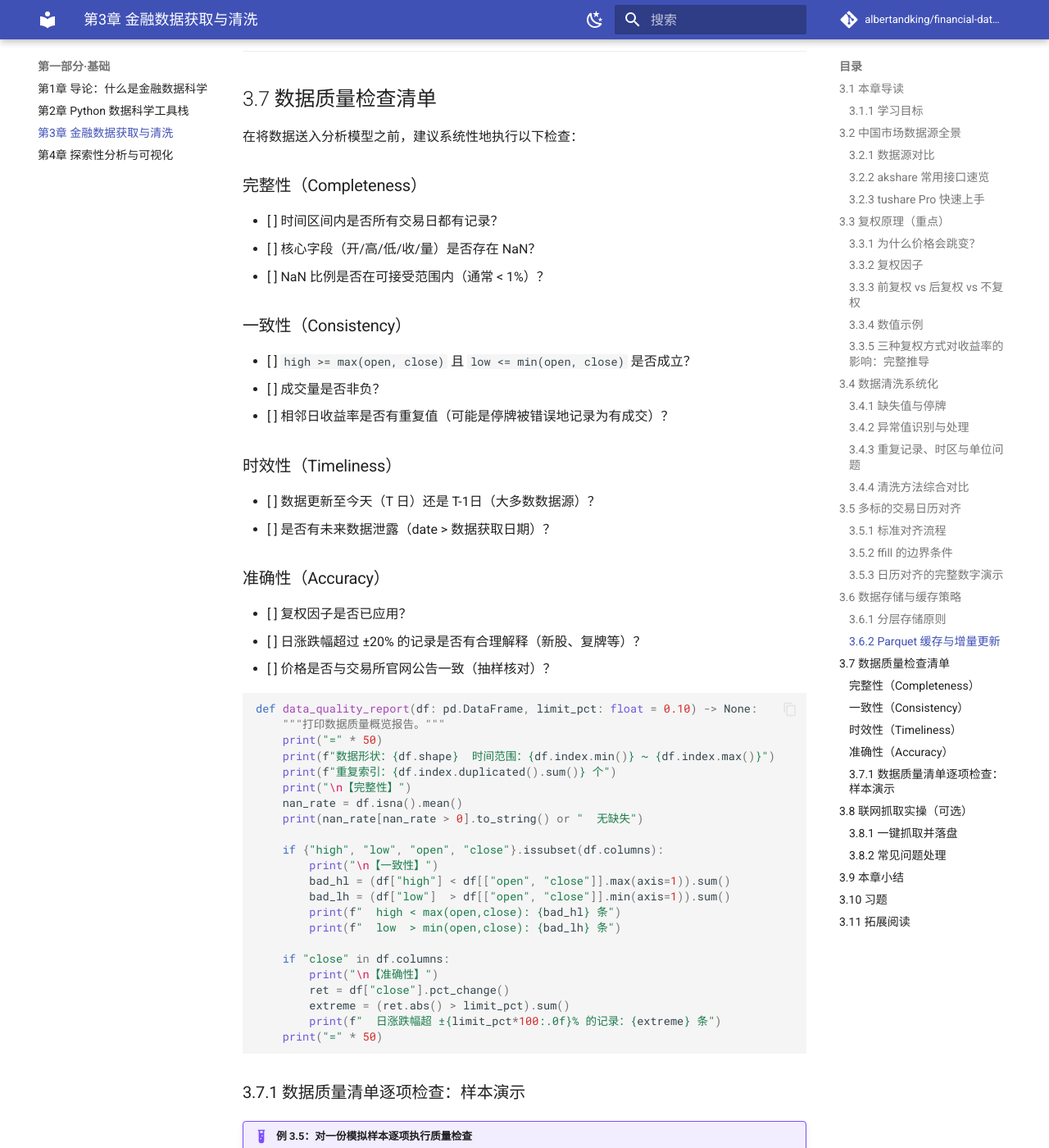
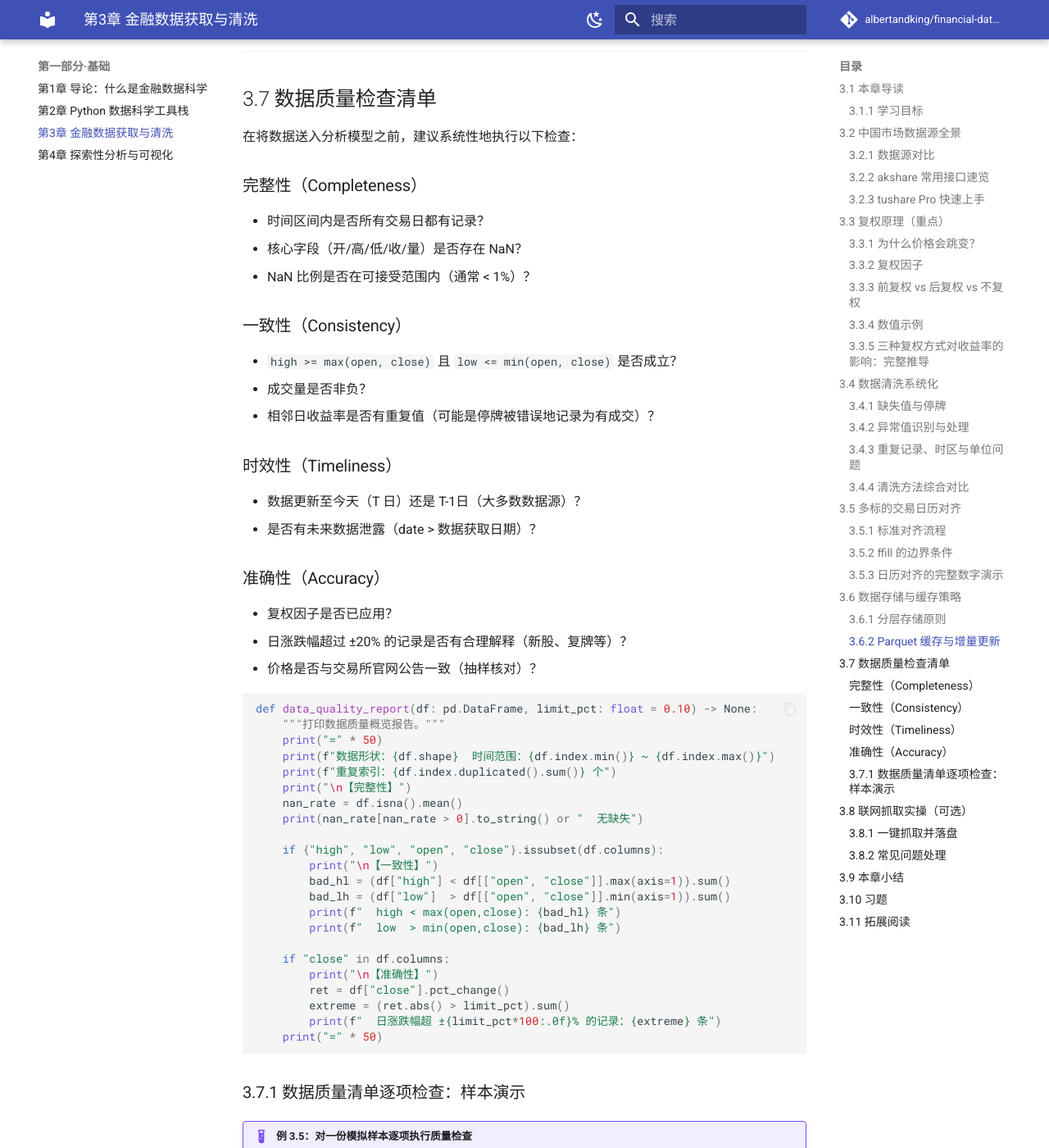
Before and after one commit to albertandking/financial-data-science, an MkDocs documentation site: the page built from book/part1/03-data-acquisition.md, in a window 1280 px wide and 1400 px high, scrolled down 16732 px. Shown: the whole window at 82% size. Built offline with MkDocs 1.6.1 and Material for MkDocs 9.7.7, drawn with Linux system fonts in a browser that asks for light colours; comment, search, counter and statistics services are not loaded.

````diff
--- a/book/part1/03-data-acquisition.md
+++ b/book/part1/03-data-acquisition.md
@@ -686,26 +686,26 @@ def incremental_update(cache_path: Path, symbol: str) -> pd.DataFrame:
 
 ### 完整性（Completeness）
 
-- [ ] 时间区间内是否所有交易日都有记录？
-- [ ] 核心字段（开/高/低/收/量）是否存在 NaN？
-- [ ] NaN 比例是否在可接受范围内（通常 < 1%）？
+- 时间区间内是否所有交易日都有记录？
+- 核心字段（开/高/低/收/量）是否存在 NaN？
+- NaN 比例是否在可接受范围内（通常 < 1%）？
 
 ### 一致性（Consistency）
 
-- [ ] `high >= max(open, close)` 且 `low <= min(open, close)` 是否成立？
-- [ ] 成交量是否非负？
-- [ ] 相邻日收益率是否有重复值（可能是停牌被错误地记录为有成交）？
+- `high >= max(open, close)` 且 `low <= min(open, close)` 是否成立？
+- 成交量是否非负？
+- 相邻日收益率是否有重复值（可能是停牌被错误地记录为有成交）？
 
 ### 时效性（Timeliness）
 
-- [ ] 数据更新至今天（T 日）还是 T-1日（大多数数据源）？
-- [ ] 是否有未来数据泄露（date > 数据获取日期）？
+- 数据更新至今天（T 日）还是 T-1日（大多数数据源）？
+- 是否有未来数据泄露（date > 数据获取日期）？
 
 ### 准确性（Accuracy）
 
-- [ ] 复权因子是否已应用？
-- [ ] 日涨跌幅超过 ±20% 的记录是否有合理解释（新股、复牌等）？
-- [ ] 价格是否与交易所官网公告一致（抽样核对）？
+- 复权因子是否已应用？
+- 日涨跌幅超过 ±20% 的记录是否有合理解释（新股、复牌等）？
+- 价格是否与交易所官网公告一致（抽样核对）？
 
 ```python
 def data_quality_report(df: pd.DataFrame, limit_pct: float = 0.10) -> None:
````
Also changed, not shown: book/part1/01-introduction.md (+8 -8 lines).
